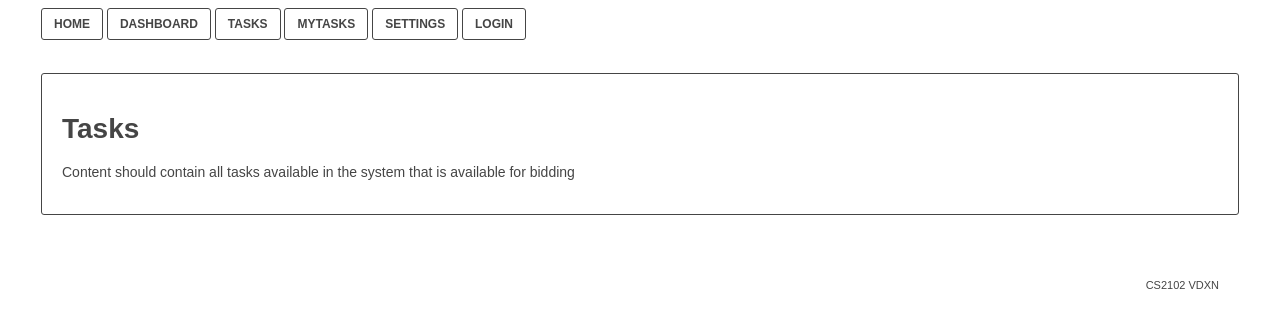
After one commit to cs2012-vdxn/vdxn-template, a PHP site: template application/view/tasks/index.php in a window 1280 px wide. The commit adds this page. Shown: the top 328 px of the page. Run offline with PHP 8.4, Linux system fonts and the light colour scheme; the template is opened without the code that fills it, so the values that code supplies are empty; some libraries are stand-ins or nearby versions.

Commit message:
add tasks controller and view
update dashboard text

```diff
--- a/application/view/dashboard/index.php
+++ b/application/view/dashboard/index.php
@@ -1,6 +1,6 @@
 <div class="container">
     <h1>Dashboard</h1>
     <p>
-      Content should be same for whether the user is logged in or not
+      Contains information related to the user. Only available if authenticated
     </p>
 </div>
--- /dev/null
+++ b/application/view/tasks/index.php
@@ -0,0 +1,7 @@
+<div class="container">
+    <h1>Tasks</h1>
+    <p>
+      Content should contain all tasks available in the system that is
+      available for bidding
+    </p>
+</div>
```
Also changed, not shown: application/Controller/TasksController.php (added, +13 -0 lines).
